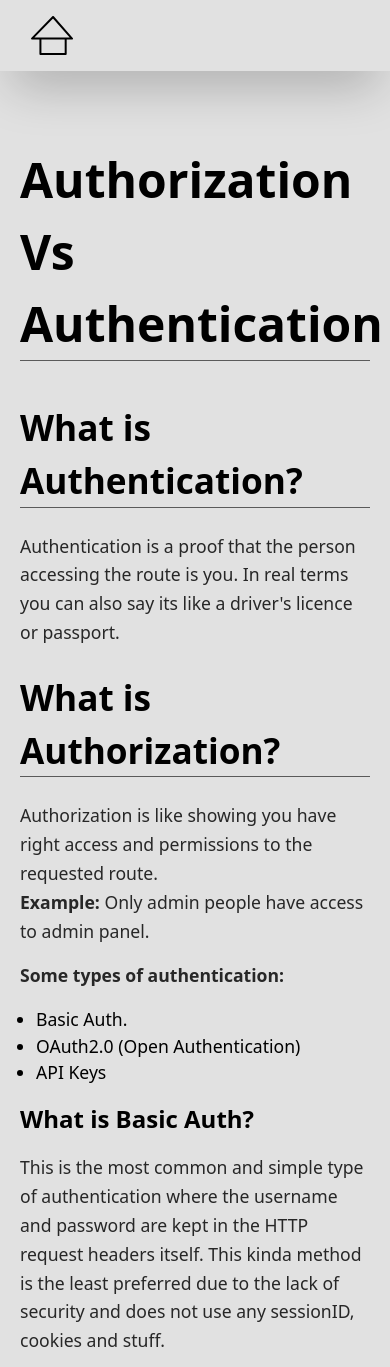
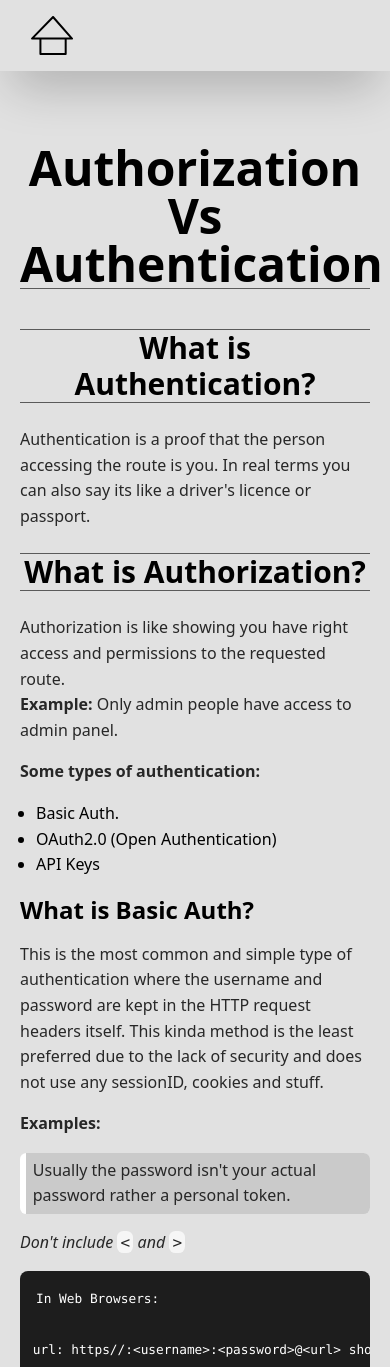
Before and after one commit to satvik-1203/blog, a Next.js app: page /authorization-vs-authentication in a window 390 px wide. Shown: the top 1367 px of the page. Built offline with nearby package versions, Linux system fonts and the light colour scheme.

Commit message:
made the fonts resposive

```diff
--- a/blogs/content/next-js.mdx
+++ b/blogs/content/next-js.mdx
@@ -54,7 +54,7 @@ We will also get into dynamic routing as we go more in to the blog.
 
 **In pages you should also see api folder** this is for the purpose of backend api calls. we will discuss this in the end. you can also use node & express as you backend instead of nextjs but its good to know it exists.
 
-**So why nextJS over react?**
+### So why nextJS over react?
 
 Before we get into all this I also want to conclude that Next JS is react as well but with a new set of configured webpack settings so developers don't cry about the `Bundle size` in the production build and the time it takes to load on the page reload.
 
--- a/components/Blog/index.tsx
+++ b/components/Blog/index.tsx
@@ -9,76 +9,9 @@ const index: React.FC<Props> = ({ data, content }) => {
   return (
     <>
       <div
-        className={` mt-16 mx-auto focus:outline-none  py-10 px-5 sm:px-10 sm:w-3/4  `}
+        className={` blog mt-16 mx-auto focus:outline-none  py-10 px-5 sm:px-10 sm:w-3/4  `}
         dangerouslySetInnerHTML={{ __html: content }}
       ></div>
-      <style jsx global>{`
-        div > * {
-          font-size: 1.1rem;
-        }
-        ul {
-          margin: 1rem 0;
-        }
-        li {
-          list-style: disc;
-          list-style-position: outside;
-          margin-left: 1rem;
-        }
-        h3 {
-          font-size: 1.5rem;
-          font-weight: bold;
-          margin: 1rem 0;
-        }
-        h1 {
-          font-size: 3rem;
-          font-weight: bold;
-          margin: 2.5rem 0;
-          border-bottom: 1px solid #5a5a5a;
-        }
-        h2 {
-          font-size: 2.2rem;
-          font-weight: bold;
-          margin: 1.5rem 0;
-          border-bottom: 1px solid #5a5a5a;
-        }
-        p {
-          line-height: 1.8rem;
-          margin: 1rem 0;
-          color: #272727;
-        }
-        pre {
-          overflow-x: scroll;
-          background: #1d1d1d;
-          padding: 0.9rem 0.8rem;
-          border-radius: 0.5rem;
-          font-size: 0.8rem;
-        }
-        code {
-          background: rgb(255, 255, 255, 0.7);
-          border-radius: 0.4rem;
-          padding: 0.1rem 0.2rem;
-        }
-        pre code {
-          background: transparent;
-          color: white;
-        }
-        blockquote {
-          border-radius: 0.4rem;
-          overflow: hidden;
-          padding-left: 0.4rem;
-          background-color: white;
-        }
-        blockquote p {
-          padding: 0.3rem 0.4rem;
-          background-color: rgba(167, 167, 167, 0.6);
-          margin: 0;
-        }
-        a {
-          text-decoration: underline;
-          font-weight: bold;
-          color: #4949ff;
-        }
-      `}</style>
     </>
   );
 };
--- a/package.json
+++ b/package.json
@@ -10,6 +10,7 @@
   },
   "dependencies": {
     "axios": "^0.21.1",
+    "framer-motion": "^4.1.17",
     "gray-matter": "^4.0.3",
     "marked": "^2.1.3",
     "next": "11.0.1",
--- a/styles/globals.css
+++ b/styles/globals.css
@@ -5,10 +5,88 @@
 @import url("https://fonts.googleapis.com/css2?family=Lobster+Two:wght@700&family=Nunito:wght@400;800&display=swap");
 @import url("https://fonts.googleapis.com/css2?family=DM+Mono:ital,wght@1,300&display=swap");
 
+@layer components {
+  .blog h1 {
+    @apply text-5xl md:text-6xl  2xl:text-9xl text-center;
+  }
+  .blog h2 {
+    @apply text-3xl md:text-5xl  2xl:text-7xl text-center;
+  }
+  .blog h3 {
+    @apply text-2xl md:text-4xl  2xl:text-5xl;
+  }
+
+  .blog > * {
+    @apply text-base md:text-lg xl:text-xl leading-[1.6rem] md:leading-[1.8rem] xl:leading-[2rem];
+  }
+}
+
 html {
   scroll-behavior: smooth;
   scrollbar-width: thin;
+  /* scrollbar-base-color: #4949ff; */
 }
 body {
   background-color: #e1e1e1;
 }
+
+.blog ul {
+  margin: 1rem 0;
+}
+.blog li {
+  list-style: disc;
+  list-style-position: outside;
+  margin-left: 1rem;
+}
+.blog h3 {
+  font-size: 1.5rem;
+  font-weight: bold;
+  margin: 1rem 0;
+}
+.blog h1 {
+  font-weight: bold;
+  margin: 2.5rem 0;
+  border-bottom: 1px solid #5a5a5a;
+}
+.blog h2 {
+  font-weight: bold;
+  margin: 1.5rem 0;
+  border-bottom: 1px solid #5a5a5a;
+  border-top: 1px solid #5a5a5a;
+}
+.blog p {
+  margin: 1rem 0;
+  color: #272727;
+}
+.blog pre {
+  overflow-x: scroll;
+  background: #1d1d1d;
+  padding: 0.9rem 0.8rem;
+  border-radius: 0.5rem;
+  font-size: 0.8rem;
+}
+.blog code {
+  background: rgb(255, 255, 255, 0.7);
+  border-radius: 0.4rem;
+  padding: 0.1rem 0.2rem;
+}
+.blog pre code {
+  background: transparent;
+  color: white;
+}
+.blog blockquote {
+  border-radius: 0.4rem;
+  overflow: hidden;
+  padding-left: 0.4rem;
+  background-color: white;
+}
+.blog blockquote p {
+  padding: 0.3rem 0.4rem;
+  background-color: rgba(167, 167, 167, 0.6);
+  margin: 0;
+}
+.blog a {
+  text-decoration: underline;
+  font-weight: bold;
+  color: #4949ff;
+}
```
Also changed, not shown: 1 other file (tests, documents, lock files or other folders).
